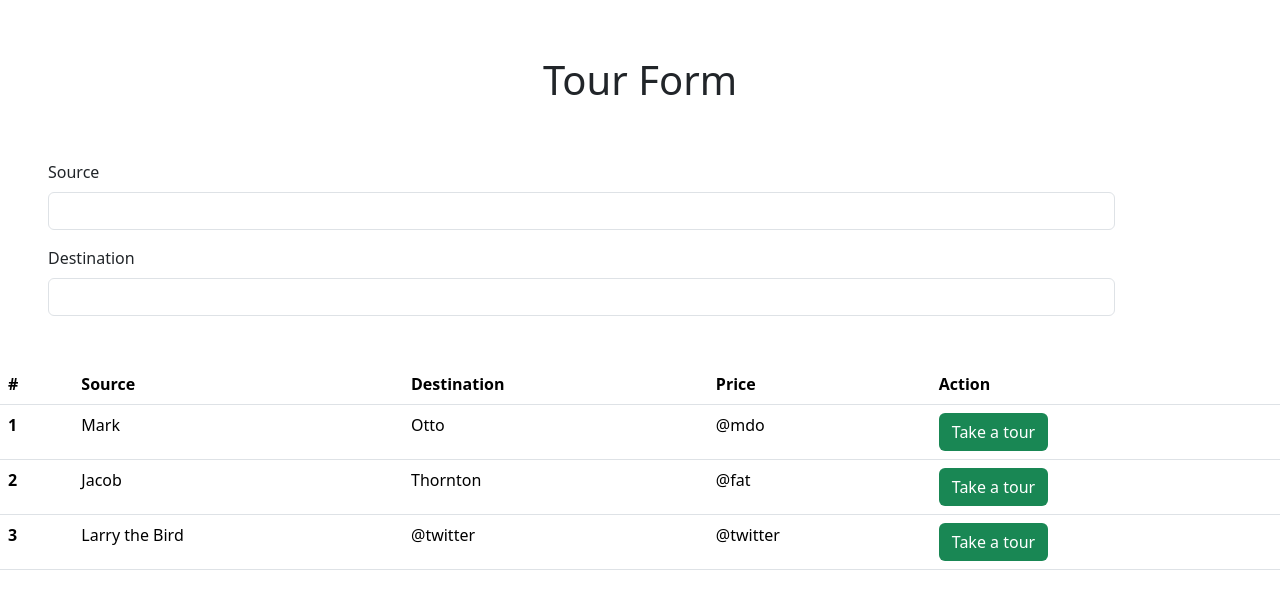
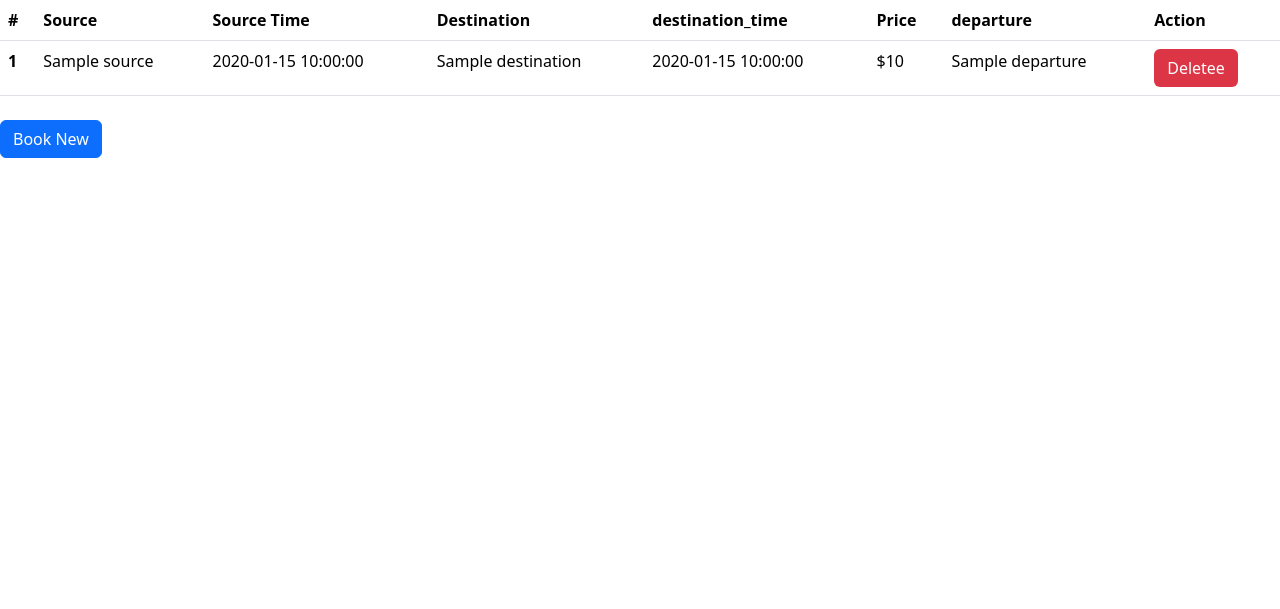
Before and after one commit to huzaifa003/tourSiteFlask, a Flask app: template templates/userPage.html in a window 1280 px wide. Shown: the part 50-659 px from the top of the page. Run offline with Flask 3, Linux system fonts and the light colour scheme; the template is opened without the code that fills it: most values are stand-ins (such as "Sample title", 1, 10 or a date in 2020).

Commit message:
Finished

```diff
--- a/app.py
+++ b/app.py
@@ -201,6 +201,8 @@ def trips():
     if (request.method == 'GET'):
         results = con.execute(text("SELECT source, id FROM trips"))
         return render_template("trips.html", data = convertResult(results), selected = "")
+    else:
+        return redirect("/login")
 
 @app.route("/destinations")
 def destinations():
@@ -283,8 +285,21 @@ def userPage():
     if request.method == "GET":
         if (session['id'] == 0):
             return redirect("/login")
-        return render_template("userPage.html", id=session['id'], name=session['user'])
+        result = con.execute(text("SELECT * FROM bookings INNER JOIN trips ON bookings.booking_id = trips.id WHERE bookings.user_id = (:user_id)"), {"user_id" : session['id']})
+        converted = convertResult(result)
+
+        for i in converted:
+            i['source_time'] = str(i['source_time'])
+            i['destination_time'] = str(i['destination_time'])
+
+        return render_template("userPage.html", id=session['id'], name=session['user'], data = converted)
     else:
+
+
+
+        if ("booking" in request.form):
+            return redirect("/trips")
+
         if ("logout" in request.form):
             session.pop('id', None)
             session.pop('user', None)
@@ -292,6 +307,32 @@ def userPage():
 
         if ("abc" in request.form):
             return "ABCCCCC"
+
+
+
+@app.route("/deleteBooking", methods = ['GET','POST'])
+@login_required
+def delete():
+    if request.method == "POST":
+        id = request.form.get("id")
+        con.execute(text("DELETE FROM bookings WHERE b_id = (:id)"),{"id": id})
+        return "DELETED"
+
+
+
+
+
+@app.route("/userPage/<string:id>", methods = ['POST','GET'])
+@login_required
+def deleteBooking(id):
+    if (request.method == "POST"):
+        if ("delete" in request.form):
+            print("HELLO")
+            return redirect("/userPage")
+    else:
+        return redirect("/userPage")
+    return redirect("/userPage")
+
 
 @app.route("/admin/userDetails", methods = ["POST", "GET"])
 @login_required
--- a/templates/trips.html
+++ b/templates/trips.html
@@ -56,6 +56,10 @@
 
         </tbody>
     </table>
+
+    <form method="POST">
+        <button type="submit"> Login</button>
+    </form>
 </body>
 
 <script>
--- a/templates/userPage.html
+++ b/templates/userPage.html
@@ -6,6 +6,7 @@
   <meta http-equiv="X-UA-Compatible" content="IE=edge">
   <meta name="viewport" content="width=device-width, initial-scale=1.0">
   <link rel="stylesheet" href="https://cdn.jsdelivr.net/npm/bootstrap@5.3.0-alpha3/dist/css/bootstrap.min.css">
+  <script src="https://ajax.googleapis.com/ajax/libs/jquery/3.6.4/jquery.min.js"></script>
   <title>Tour Management</title>
 </head>
 
@@ -21,33 +22,38 @@
 
 
 
-  <div class="tour_form">
-    <h1 class="text-center my-5 py-2">Tour Form</h1>
-    <form class="col-lg-10 mx-5 my-5 ">
-      <div class="mb-3">
-        <label for="source" class="form-label">Source</label>
-        <input type="text" class="form-control" id="source">
-      </div>
-      <div class="mb-3">
-        <label for="destination" class="form-label">Destination</label>
-        <input type="text" class="form-control" id="destination">
-      </div>
 
-    </form>
-
-    <table class="table">
+    <table class="table ">
       <thead>
         <tr>
           <th scope="col">#</th>
           <th scope="col">Source</th>
+          <th scope="col">Source Time</th>
+
           <th scope="col">Destination</th>
+          <th scope="col">destination_time</th>
 
           <th scope="col">Price</th>
+          <th scope="col">departure</th>
           <th scope="col">Action</th>
         </tr>
       </thead>
       <tbody>
+        {% for rows in data %}
+
           <tr>
+            <th scope="row">{{rows['b_id']}}</th>
+            <td>{{rows['source']}}</td>
+            <td>{{rows['source_time']}}</td>
+            <td>{{rows['destination']}}</td>
+            <td>{{rows['destination_time']}}</td>
+            <td>${{rows['cost']}}</td>
+            <td>{{rows['departure']}}</td>
+            <td><button id = "{{rows['b_id']}}" onclick="del(this.id)"  class="btn text-white bg-danger">Deletee</button></td>
+          </tr>
+
+        {%endfor%}
+        <!-- <tr>
               <th scope="row">1</th>
               <td>Mark</td>
               <td>Otto</td>
@@ -70,10 +76,28 @@
               <td>@twitter</td>
 
               <td><button class="btn text-white bg-success">Take a tour</button></td>
-        </tr>
+          </tr> -->
       </tbody>
     </table>
+
+    <form method="POST">
+
+      <button name="booking" type="submit" class="btn btn-primary my-2"> Book New </a> </button>
+
+    </form>
   </div>
 </body>
 
+<script>
+  function del(id) {
+    console.log("HELLo")
+    $.ajax({
+      url: "/deleteBooking",
+      method: "POST",
+      data : {"id": id},
+      success: (data)=> {location.reload()}
+    })
+  }
+</script>
+
 </html>
```
Also changed, not shown: templates/deleteBooking.html (added, +12 -0 lines). Lines whose indentation alone changed are shown as unchanged.
